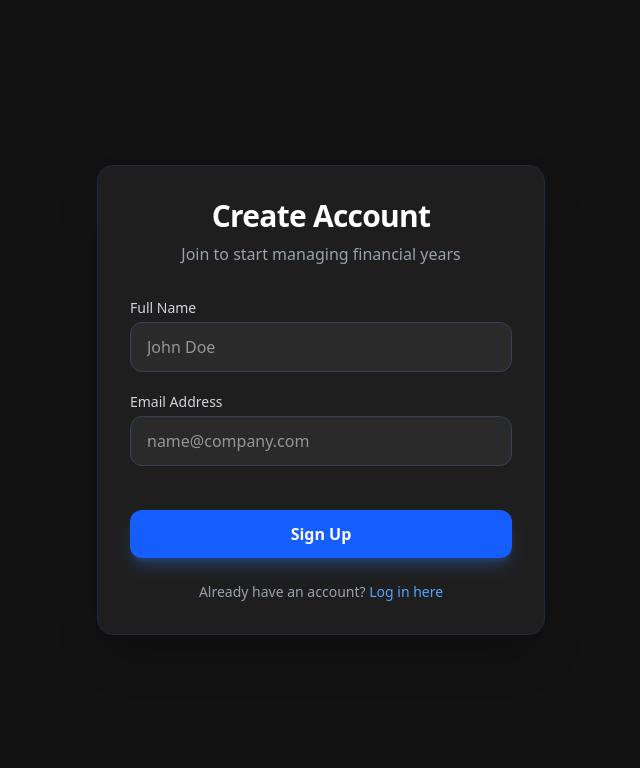
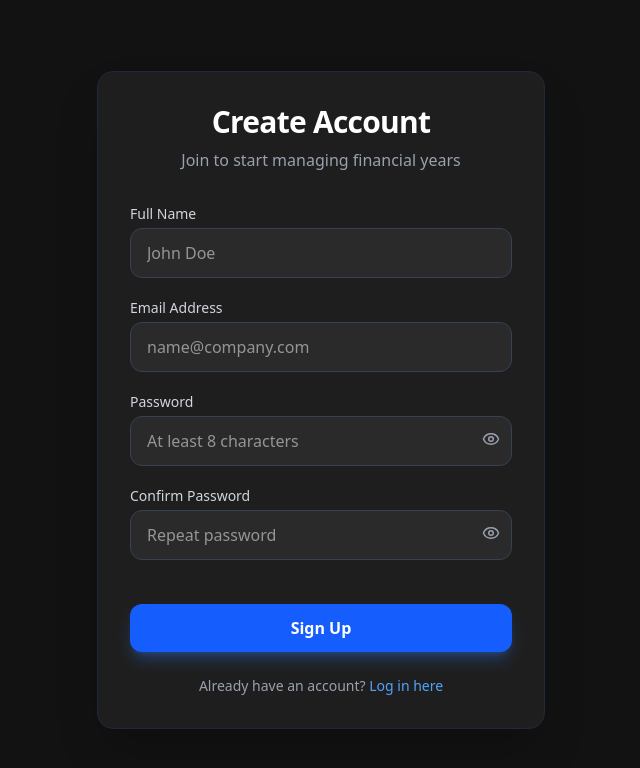
Before and after one commit to shihabul3000/Audit-X, a React (Vite) app in the folder frontend/: page /auth in a window 1280 px wide. Both pictures are taken after a click on the button "Register here". Shown: the top 768 px of the page, without its empty margins (319-959 px from the left). Built offline with nearby package versions, Linux system fonts and the light colour scheme; no server answers.

Commit message:
feat(frontend): upgrade AuthPage with password auth and form validation

```diff
--- a/frontend/src/components/auth/AuthPage.tsx
+++ b/frontend/src/components/auth/AuthPage.tsx
@@ -1,32 +1,74 @@
 import React, { useState } from 'react';
-import { useNavigate } from 'react-router-dom';
+import { useNavigate, Link } from 'react-router-dom';
+import { useForm } from 'react-hook-form';
+import { zodResolver } from '@hookform/resolvers/zod';
 import { useAppStore } from '../../store/useAppStore';
+import { authService } from '../../services/auth.service';
+import { loginSchema, registerSchema, LoginFormData, RegisterFormData } from '../../validation/auth.schema';
+import toast from 'react-hot-toast';
+import { Eye, EyeOff } from 'lucide-react';
 
 export const AuthPage: React.FC = () => {
   const [isLogin, setIsLogin] = useState(true);
-  const [email, setEmail] = useState('');
-  const [name, setName] = useState('');
-  const [error, setError] = useState('');
+  const [showPassword, setShowPassword] = useState(false);
+  const [showConfirmPassword, setShowConfirmPassword] = useState(false);
   const navigate = useNavigate();
 
-  const login = useAppStore(state => state.login);
-  const register = useAppStore(state => state.register);
+  const setCurrentUser = useAppStore(state => state.setCurrentUser);
 
-  const handleSubmit = (e: React.FormEvent) => {
-    e.preventDefault();
-    setError('');
+  const {
+    register: loginRegister,
+    handleSubmit: handleLoginSubmit,
+    formState: { errors: loginErrors, isSubmitting: isLoginSubmitting },
+    reset: resetLogin
+  } = useForm<LoginFormData>({
+    resolver: zodResolver(loginSchema),
+  });
 
+  const {
+    register: registerRegister,
+    handleSubmit: handleRegisterSubmit,
+    formState: { errors: registerErrors, isSubmitting: isRegisterSubmitting },
+    reset: resetRegister
+  } = useForm<RegisterFormData>({
+    resolver: zodResolver(registerSchema),
+  });
+
+  const onLogin = async (data: LoginFormData) => {
     try {
-      if (isLogin) {
-        login(email);
-      } else {
-        if (!name) throw new Error("Name is required");
-        register(name, email);
+      const response = await authService.login(data);
+
+      if (response.data.requiresVerification) {
+        toast.error('Please verify your email to log in');
+        navigate('/auth/verify', { state: { email: data.email } });
+        return;
       }
+
+      if (setCurrentUser) {
+        setCurrentUser(response.data.user);
+      }
+
+      toast.success('Logged in successfully');
       navigate('/dashboard');
-    } catch (err: any) {
-      setError(err.message);
+    } catch (error: any) {
+      toast.error(error.message || 'Login failed');
     }
+  };
+
+  const onRegister = async (data: RegisterFormData) => {
+    try {
+      await authService.register(data);
+      toast.success('Account created! Please verify your email.');
+      navigate('/auth/verify', { state: { email: data.email } });
+    } catch (error: any) {
+      toast.error(error.message || 'Registration failed');
+    }
+  };
+
+  const toggleMode = () => {
+    setIsLogin(!isLogin);
+    resetLogin();
+    resetRegister();
   };
 
   return (
@@ -41,50 +83,128 @@ export const AuthPage: React.FC = () => {
           </p>
         </div>
 
-        {error && (
-          <div className="mb-4 p-3 bg-red-500/10 border border-red-500/50 rounded-lg text-red-400 text-sm">
-            {error}
+        {isLogin ? (
+          <form onSubmit={handleLoginSubmit(onLogin)} className="space-y-5">
+            <div>
+              <label className="block text-sm font-medium text-gray-300 mb-1">Email Address</label>
+              <input
+                {...loginRegister('email')}
+                type="email"
+                className="w-full px-4 py-3 bg-[#2a2a2a] border border-gray-700 rounded-xl text-white focus:ring-2 focus:ring-blue-500 focus:border-transparent outline-none transition-all"
+                placeholder="name@company.com"
+              />
+              {loginErrors.email && <p className="text-red-400 text-sm mt-1">{loginErrors.email.message}</p>}
             </div>
-        )}
 
-        <form onSubmit={handleSubmit} className="space-y-5">
-          {!isLogin && (
+            <div>
+              <div className="flex justify-between items-center mb-1">
+                <label className="block text-sm font-medium text-gray-300">Password</label>
+                <Link to="/auth/forgot" className="text-sm text-blue-400 hover:text-blue-300">Forgot password?</Link>
+              </div>
+              <div className="relative">
+                <input
+                  {...loginRegister('password')}
+                  type={showPassword ? "text" : "password"}
+                  className="w-full px-4 py-3 bg-[#2a2a2a] border border-gray-700 rounded-xl text-white focus:ring-2 focus:ring-blue-500 focus:border-transparent outline-none transition-all"
+                  placeholder="••••••••"
+                />
+                <button
+                  type="button"
+                  onClick={() => setShowPassword(!showPassword)}
+                  className="absolute right-3 top-3.5 text-gray-400 hover:text-white"
+                >
+                  {showPassword ? <EyeOff size={18} /> : <Eye size={18} />}
+                </button>
+              </div>
+              {loginErrors.password && <p className="text-red-400 text-sm mt-1">{loginErrors.password.message}</p>}
+            </div>
+
+            <button
+              type="submit"
+              disabled={isLoginSubmitting}
+              className="w-full py-3 px-4 bg-blue-600 hover:bg-blue-700 disabled:opacity-50 text-white font-semibold rounded-xl transition-colors mt-6 shadow-lg shadow-blue-500/30"
+            >
+              {isLoginSubmitting ? 'Signing In...' : 'Sign In'}
+            </button>
+          </form>
+        ) : (
+          <form onSubmit={handleRegisterSubmit(onRegister)} className="space-y-5">
             <div>
               <label className="block text-sm font-medium text-gray-300 mb-1">Full Name</label>
               <input
+                {...registerRegister('name')}
                 type="text"
-                value={name}
-                onChange={(e) => setName(e.target.value)}
                 className="w-full px-4 py-3 bg-[#2a2a2a] border border-gray-700 rounded-xl text-white focus:ring-2 focus:ring-blue-500 focus:border-transparent outline-none transition-all"
                 placeholder="John Doe"
               />
+              {registerErrors.name && <p className="text-red-400 text-sm mt-1">{registerErrors.name.message}</p>}
             </div>
-          )}
 
             <div>
               <label className="block text-sm font-medium text-gray-300 mb-1">Email Address</label>
               <input
+                {...registerRegister('email')}
                 type="email"
-              required
-              value={email}
-              onChange={(e) => setEmail(e.target.value)}
                 className="w-full px-4 py-3 bg-[#2a2a2a] border border-gray-700 rounded-xl text-white focus:ring-2 focus:ring-blue-500 focus:border-transparent outline-none transition-all"
                 placeholder="name@company.com"
               />
+              {registerErrors.email && <p className="text-red-400 text-sm mt-1">{registerErrors.email.message}</p>}
+            </div>
+
+            <div>
+              <label className="block text-sm font-medium text-gray-300 mb-1">Password</label>
+              <div className="relative">
+                <input
+                  {...registerRegister('password')}
+                  type={showPassword ? "text" : "password"}
+                  className="w-full px-4 py-3 bg-[#2a2a2a] border border-gray-700 rounded-xl text-white focus:ring-2 focus:ring-blue-500 focus:border-transparent outline-none transition-all"
+                  placeholder="At least 8 characters"
+                />
+                <button
+                  type="button"
+                  onClick={() => setShowPassword(!showPassword)}
+                  className="absolute right-3 top-3.5 text-gray-400 hover:text-white"
+                >
+                  {showPassword ? <EyeOff size={18} /> : <Eye size={18} />}
+                </button>
+              </div>
+              {registerErrors.password && <p className="text-red-400 text-sm mt-1">{registerErrors.password.message}</p>}
+            </div>
+
+            <div>
+              <label className="block text-sm font-medium text-gray-300 mb-1">Confirm Password</label>
+              <div className="relative">
+                <input
+                  {...registerRegister('confirmPassword')}
+                  type={showConfirmPassword ? "text" : "password"}
+                  className="w-full px-4 py-3 bg-[#2a2a2a] border border-gray-700 rounded-xl text-white focus:ring-2 focus:ring-blue-500 focus:border-transparent outline-none transition-all"
+                  placeholder="Repeat password"
+                />
+                <button
+                  type="button"
+                  onClick={() => setShowConfirmPassword(!showConfirmPassword)}
+                  className="absolute right-3 top-3.5 text-gray-400 hover:text-white"
+                >
+                  {showConfirmPassword ? <EyeOff size={18} /> : <Eye size={18} />}
+                </button>
+              </div>
+              {registerErrors.confirmPassword && <p className="text-red-400 text-sm mt-1">{registerErrors.confirmPassword.message}</p>}
             </div>
 
             <button
               type="submit"
-            className="w-full py-3 px-4 bg-blue-600 hover:bg-blue-700 text-white font-semibold rounded-xl transition-colors mt-6 shadow-lg shadow-blue-500/30"
+              disabled={isRegisterSubmitting}
+              className="w-full py-3 px-4 bg-blue-600 hover:bg-blue-700 disabled:opacity-50 text-white font-semibold rounded-xl transition-colors mt-6 shadow-lg shadow-blue-500/30"
             >
-            {isLogin ? 'Sign In' : 'Sign Up'}
+              {isRegisterSubmitting ? 'Creating Account...' : 'Sign Up'}
             </button>
           </form>
+        )}
 
         <div className="mt-6 text-center text-sm text-gray-400">
           {isLogin ? "Don't have an account? " : "Already have an account? "}
           <button
-            onClick={() => setIsLogin(!isLogin)}
+            onClick={toggleMode}
             className="text-blue-400 hover:text-blue-300 font-medium transition-colors"
           >
             {isLogin ? 'Register here' : 'Log in here'}
```
Lines whose indentation alone changed are shown as unchanged.
